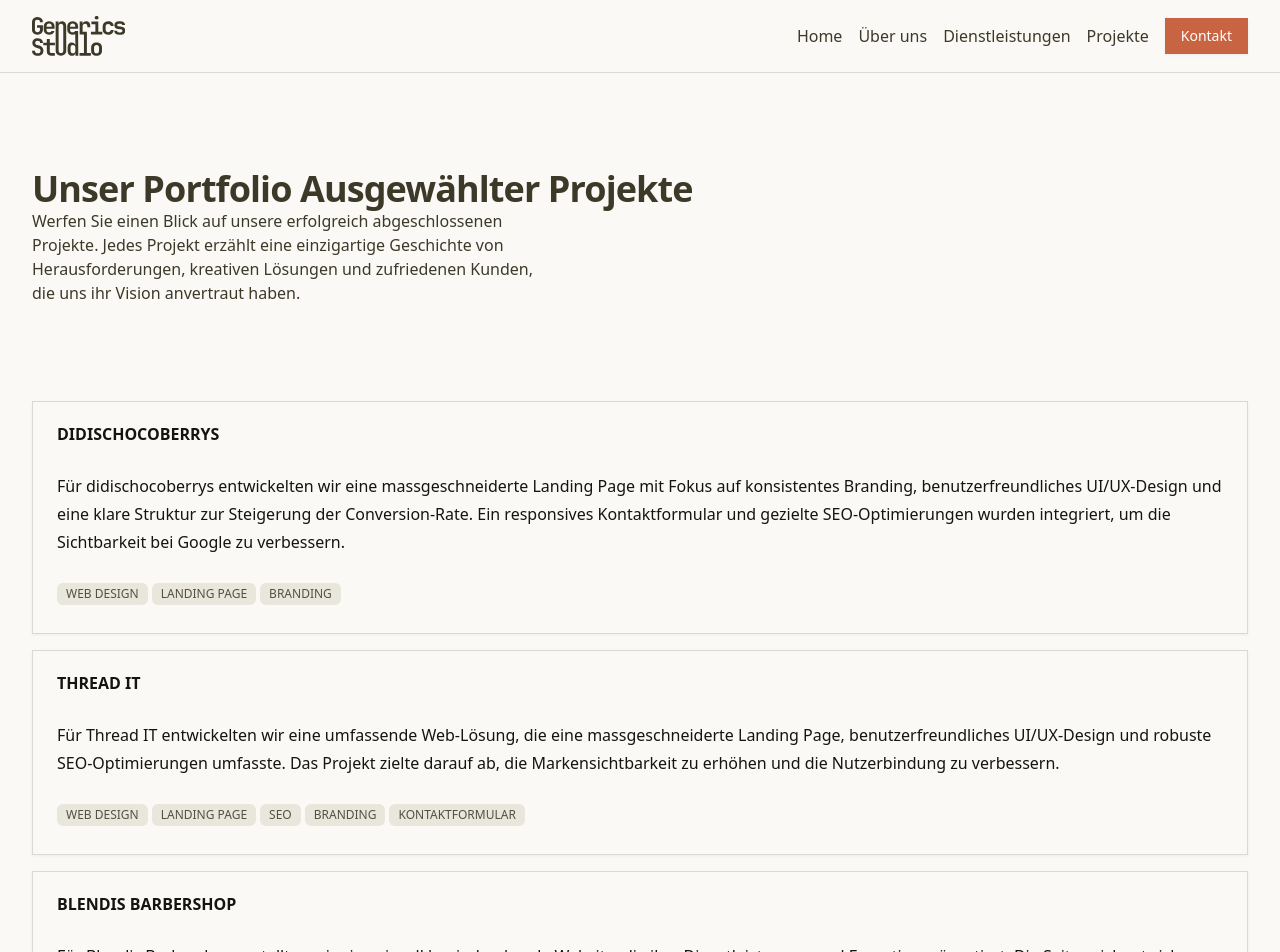
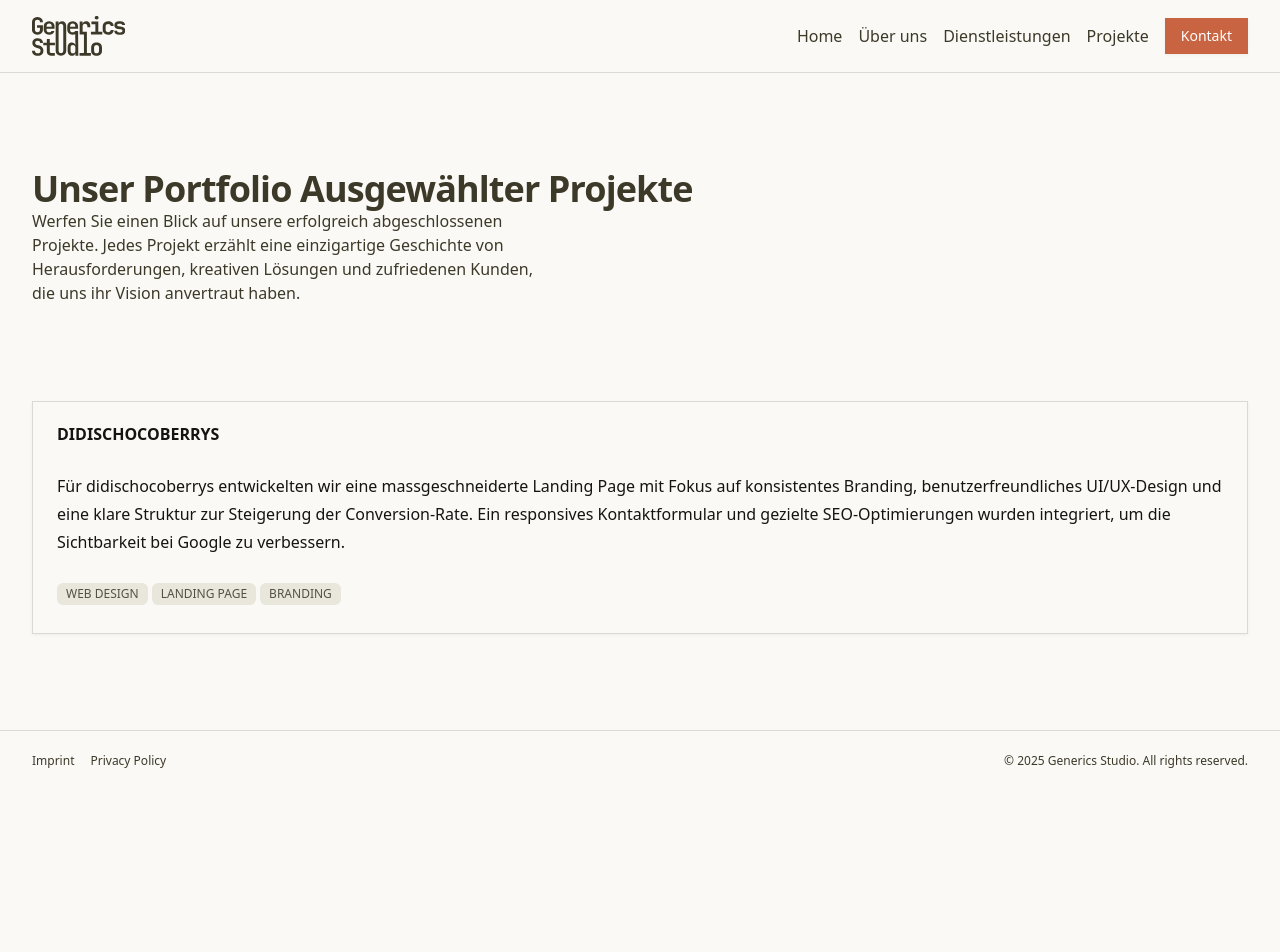
Before and after one commit to arlindgu/genericsstudio, a Next.js app: page /case-studies in a window 1280 px wide. Shown: the top 952 px of the page. After the commit the page ends 800 px from the top, so only its background shows below. Built offline with nearby package versions, Linux system fonts and the light colour scheme.

Commit message:
changed url on case studies page deleted some entries

```diff
--- a/src/app/case-studies/page.tsx
+++ b/src/app/case-studies/page.tsx
@@ -21,28 +21,8 @@ export default function CaseStudiesPage() {
       title: "didischocoberrys",
       description:
         "Für didischocoberrys entwickelten wir eine massgeschneiderte Landing Page mit Fokus auf konsistentes Branding, benutzerfreundliches UI/UX-Design und eine klare Struktur zur Steigerung der Conversion-Rate. Ein responsives Kontaktformular und gezielte SEO-Optimierungen wurden integriert, um die Sichtbarkeit bei Google zu verbessern.",
-      url: "https://didis.arlind.io/",
+      url: "https://didis.generics.studio/",
       tags: ["Web Design", "Landing Page", "Branding"],
-    },
-    {
-      title: "Thread IT",
-      description:
-        "Für Thread IT entwickelten wir eine umfassende Web-Lösung, die eine massgeschneiderte Landing Page, benutzerfreundliches UI/UX-Design und robuste SEO-Optimierungen umfasste. Das Projekt zielte darauf ab, die Markensichtbarkeit zu erhöhen und die Nutzerbindung zu verbessern.",
-      url: "https://threadit.arlind.io/",
-      tags: [
-        "Web Design",
-        "Landing Page",
-        "SEO",
-        "Branding",
-        "Kontaktformular",
-      ],
-    },
-    {
-      title: "Blendis Barbershop",
-      description:
-        "Für Blendis Barbershop erstellten wir eine visuell beeindruckende Website, die ihre Dienstleistungen und Expertise präsentiert. Die Seite zeichnet sich durch modernes Design, einfache Navigation und ein Buchungssystem zur Verbesserung der Nutzererfahrung aus.",
-      url: "https://blendis.arlind.io/",
-      tags: ["Web Design", "Landing Page", "SEO", "Buchungssystem"],
     },
   ];
 
```
